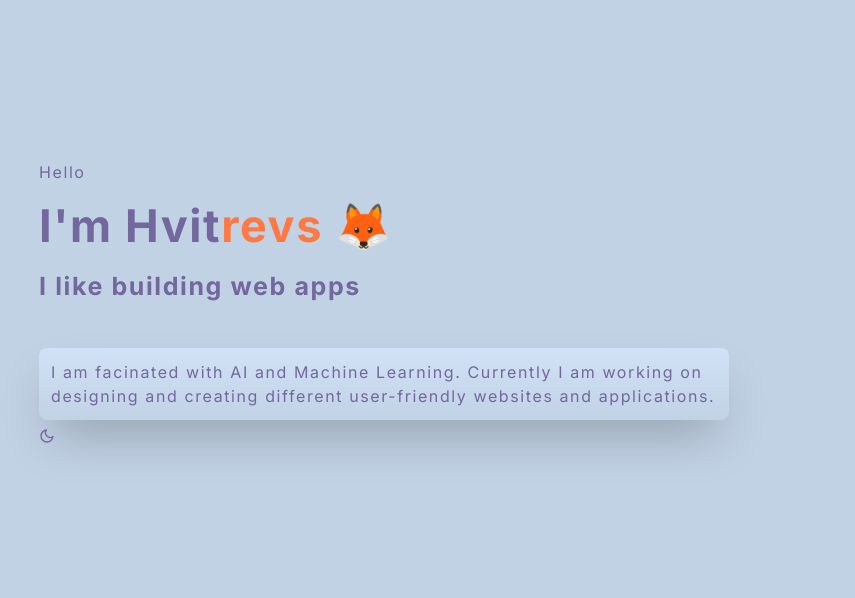
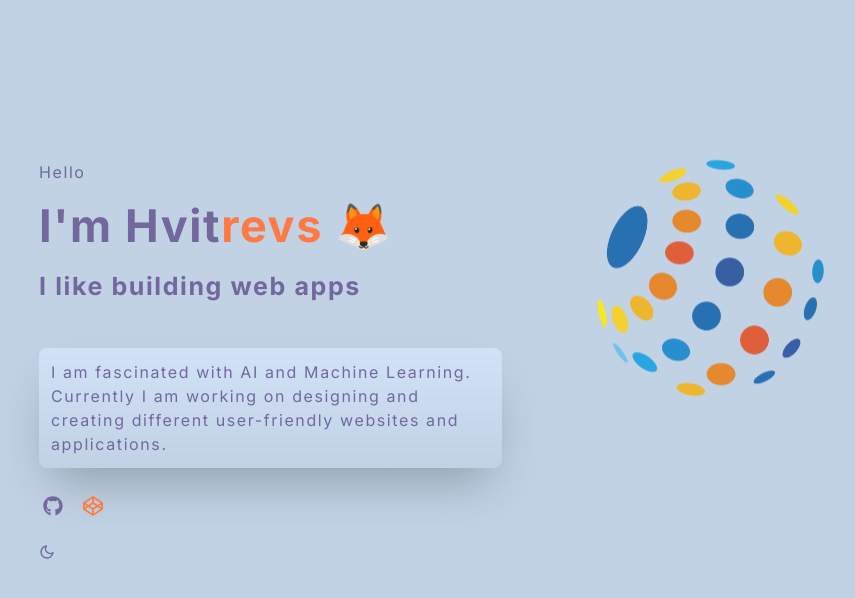
Before and after one commit to Hvitrevs/new-hub, a Next.js app: page / in a window 1280 px wide. Shown: the top 598 px of the page, without its empty margins (281-1136 px from the left). Built offline with nearby package versions, Linux system fonts and the light colour scheme.

Commit message:
hero section of portfolio

```diff
--- /dev/null
+++ b/app/components/HeroFirst.tsx
@@ -0,0 +1,58 @@
+/* eslint-disable react/no-unescaped-entities */
+'use client'
+
+
+import { FaCodepen, FaGithub } from 'react-icons/fa';
+import Link from 'next/link';
+import React from 'react';
+import ThemeSwitch from './ThemeSwitch'; // Assuming ThemeSwitch is another component you've defined
+import Image from 'next/image';
+
+const HeroFirst = () => {
+  return (
+    <>
+      <div className='flex items-center'>
+        <div className='pl-40 md:pl-40 pb-30 md:pb-20 flex flex-col gap-2 z-[10] max-w-[850px]'>
+          <h4>
+            Hello
+          </h4>
+          <h2 className='flex flex-row flex-nowrap text-[45px] font-bold'>
+            <span>I'm Hvit</span>
+            <span className='text-[#ff7944]'> revs 🦊</span>
+          </h2>
+          <h4 className='font-bold text-[25px]'>
+            I like building web apps
+          </h4>
+          <span className='mt-[35px] rounded-lg p-3 border-l-0 bg-gradient-to-b from-[#d0e2f7] to-transparent shadow-2xl dark:border-t-[4px] dark:border-[#202445] dark:shadow-[#171a31] dark:bg-none'>
+            I am fascinated with AI and Machine Learning. Currently I am working on designing and creating different user-friendly websites and applications.
+          </span>
+
+          <div className='py-5 flex flex-nowrap gap-4 px-1 text-[20px]'>
+            <Link href='https://github.com/Hvitrevs'>
+              <FaGithub />
+            </Link>
+
+            <div className='gap-4 px-1 text-[20px] text-[#ff7944]'>
+              <Link href="https://codepen.io/Hvitrevs" passHref>
+                <FaCodepen />
+              </Link>
+            </div>
+          </div>
+          <ThemeSwitch />
+        </div>
+      </div>
+
+      <div className='max-w-[350px]'>
+      <Image
+          className="filter-grayscale opacity-[80%]  animate-bounce"
+          src="/abstract1.png"
+          alt="icon"
+          height={350}
+          width={350}
+        />
+      </div>
+    </>
+  );
+}
+
+export default HeroFirst;
--- a/app/page.tsx
+++ b/app/page.tsx
@@ -1,37 +1,16 @@
 'use client'
-
+import ThemeSwitch from './components/ThemeSwitch';
 import Image from 'next/image';
 
 import { useTheme } from 'next-themes'
-import ThemeSwitch from './components/ThemeSwitch';
-
+import HeroFirst from './components/HeroFirst';
 
 export default function Home() {
   return (
     <main className='w-full h-full relative '>
-      <div className="flex flex-col px-[10rem] py-[10rem] gap-20 ">
-        <div className='flex items-center'>
-          <div className='pl-40 md:pl-40 pb-30 md:pb-20 flex flex-col gap-2 z-[10] max-w-[850px]'>
-            <h4>
-              Hello
-            </h4>
-            <h2 className='flex flex-nowrap text-[45px] font-bold'>
-              <h2>I'm Hvit</h2><h2 className='text-[#ff7944]'> revs 🦊
-              </h2>
-            </h2>
-            <h4 className='font-bold text-[25px]'>
-                I like building web apps
-            </h4>
-            <span className='mt-[35px] rounded-lg p-3 border-l-0 bg-gradient-to-b from-[#d0e2f7] to-transparent shadow-2xl dark:border-t-[4px] dark:border-[#202445] dark:shadow-[#171a31] dark:bg-none'>
-            I am facinated with AI and Machine Learning. Currently I am working on designing and creating different user-friendly websites and applications.
-            </span>
-            <ThemeSwitch />
-          </div>
-
-        </div>
+      <div className="flex px-[10rem] py-[10rem] gap-20 flex-nowrap">
+        <HeroFirst />
       </div>
-
-
     </main>
   );
 }
--- a/package.json
+++ b/package.json
@@ -9,7 +9,11 @@
     "lint": "next lint"
   },
   "dependencies": {
+    "@emotion/react": "^11.11.3",
+    "@emotion/styled": "^11.11.0",
     "@heroicons/react": "^2.1.1",
+    "@mui/icons-material": "^5.15.8",
+    "@mui/material": "^5.15.7",
     "next": "14.1.0",
     "next-themes": "^0.2.1",
     "react": "^18",
--- a/tailwind.config.ts
+++ b/tailwind.config.ts
@@ -21,15 +21,15 @@ const config: Config = {
     extend: {
       animation: {
 
-        'bounce': 'bounce 8s ease-in-out infinite',
+        'bounce': 'bounce 2s ease-in-out infinite',
       },
       keyframes: {
         bounce: {
           '0%, 100%': {
-            transform: 'translateX(-1%) rotateZ(-2deg) translateY(-1%)',
+            transform: 'translateY(-5%)',
           },
           '50%': {
-            transform: 'translateX(1%) rotateZ(2deg) translateY(1%)',
+            transform: 'translateY(0)',
           },
         },
       },
```
Also changed, not shown: public/abstract1.png (added), 1 other file (tests, documents, lock files or other folders).
